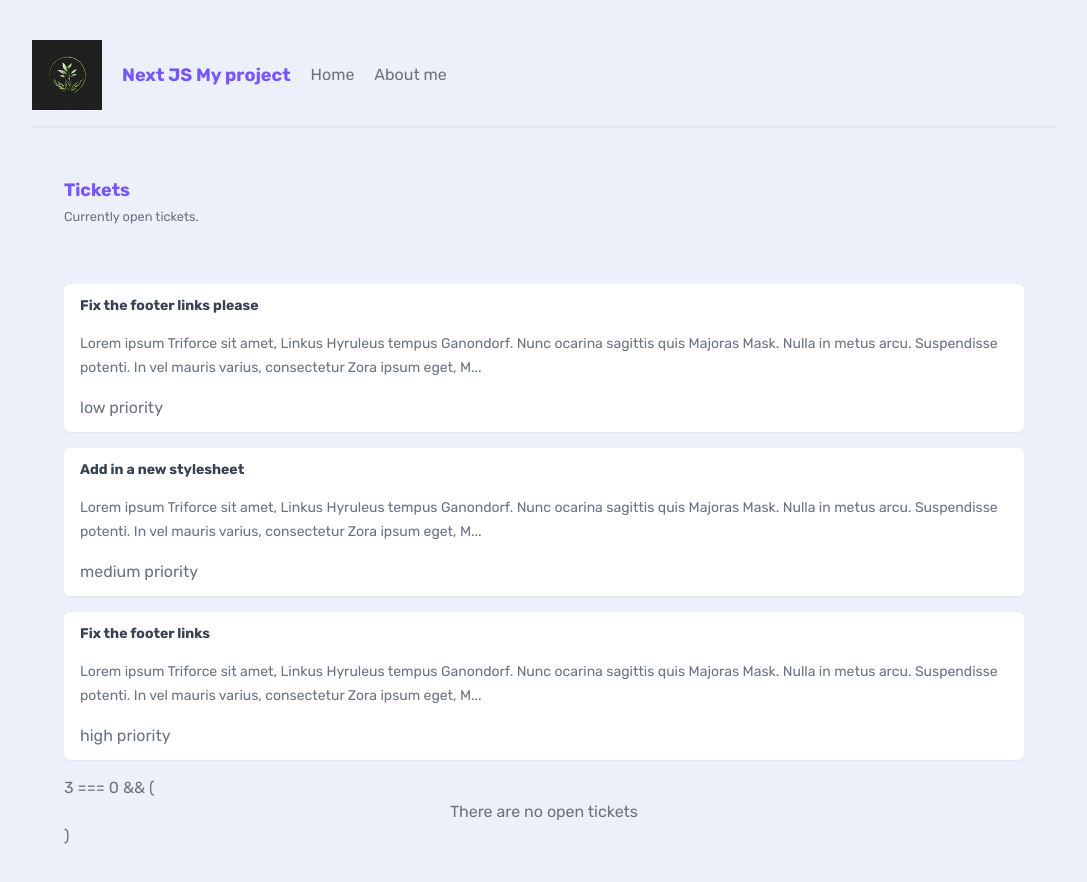
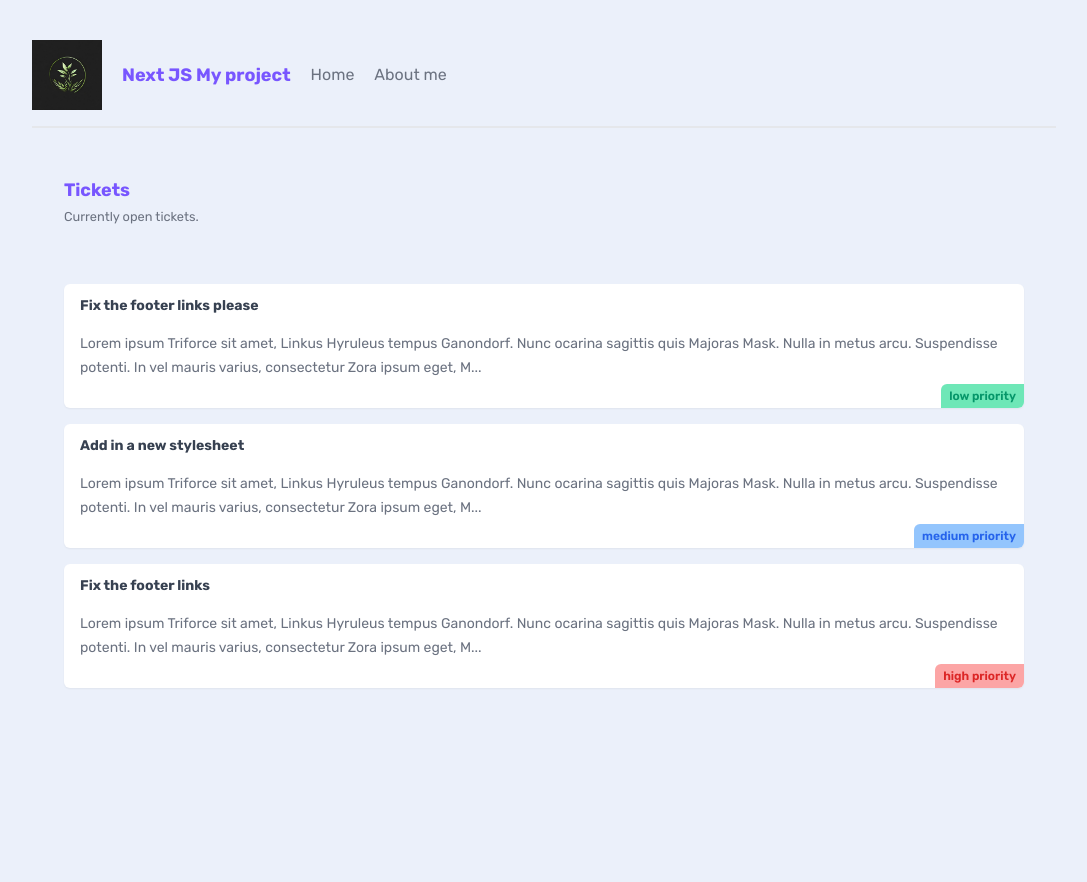
Before and after one commit to nathansolfan/next, a Next.js app: page /tickets in a window 1280 px wide. Shown: the top 882 px of the page, without its empty margins (96-1183 px from the left). After the commit the page ends 800 px from the top, so only its background shows below. Built offline with nearby package versions, Linux system fonts and the light colour scheme; data requests are answered from the project's data file.

Commit message:
Fetching the date from json file we created as placehold for the db

```diff
--- a/app/components/Navbar.jsx
+++ b/app/components/Navbar.jsx
@@ -20,7 +20,7 @@ export default function Navbar() {
     <h1>Next JS My project</h1>
      {/* <Link/> has more options that <a/>  , we import it by typing import Li*/}
      <Link href="/">Home</Link>
-     <Link href="/news">About me</Link>
+     <Link href="/tickets">About me</Link>
      </nav>
   )
 }
--- a/app/tickets/TicketsList.jsx
+++ b/app/tickets/TicketsList.jsx
@@ -7,19 +7,13 @@ import React from "react"
 // its coming from json server
 async function getTickets(){
     // we can add a 2nd argument OBJECT, for revalidation after a certain time
-    const response = await fetch('http://localhost:4000/tickets', {
-        next:{
-            // after 30sec, itll fetch again
-            // setting to 0 the data will never be cached
-            revalidate: 0
-        }
-    })
+    const response = await fetch('http://localhost:4000/tickets')
 
     // grab the data from the response
     // returns a promise so we have to await it
     return response.json()
 }
-
+// add async
 export default async function TicketsList() {
     // we call it down here, since its a promise we need await
     const tickets = await getTickets()
@@ -28,18 +22,18 @@ export default async function TicketsList() {
     <>
     {/* we do a map method, single ticket as argument and use the key=id to give */}
     {tickets.map((ticket) => (
+                // Use parentheses to return JSX
                 <div key={ticket.id} className="card my-5">
                     <h3>{ticket.title}</h3>
-            {/* we use the slice method, basically 200chars */}
                     <p>{ticket.body.slice(0, 200)}...</p>
-            <div className="{`pill ${tickets.priority}`}">
+                    <div className={`pill ${ticket.priority}`}>
                         {ticket.priority} priority
                     </div>
                 </div>
             ))}
-    {tickets.length} === 0 && (
-        <p className="text-center">There are no open tickets</p>
-    )
+            {tickets.length === 0 && (
+                <p className="text-center">There are no open tickets!</p>
+            )}
     </>
   )
 }
--- /dev/null
+++ b/app/tickets/[id]/page.jsx
@@ -0,0 +1,42 @@
+import React from 'react'
+
+// we fetch the single ID
+async function getTicket(id){
+
+    const response = await fetch('http://localhost:4000/tickets' + id, {
+        next:{
+            revalidate: 60
+        }
+    })
+
+    // grab the data from the response
+    // returns a promise so we have to await it
+    return response.json()
+}
+
+// here we create a function TicketDetails and use the
+// use name the page [ID] so nextjs knows its dynamic
+// it`ll be rendered when we go to tickets/id and will always show this page
+// inside we get access to ID, doing so using params, we get it automatically from PROPS
+// the name of the folder [FOLDER / ID] get access to its params
+export default async function TicketDetails({params}) {
+    const ticket = await getTicket(params.id)
+  return (
+    // http://localhost:3000/tickets/1 or any number, even a word
+    <main>
+        <nav>
+            <h2>Ticket Details:</h2>
+            </nav>
+            <div className='card'>
+            {/* we display here the title, inside the {}  */}
+            <h3>{ticket.title}</h3>
+            <small>Created by: {ticket.user_email}</small>
+            <p>{ticket.body}</p>
+            {/* display priority, ike TicketList.jsx */}
+            <div className="{`pill ${ticket.priority}`}">
+                {ticket.priority} priority
+            </div>
+            </div>
+    </main>
+  )
+}
--- /dev/null
+++ b/app/tickets/[id]/page2.jsx
@@ -0,0 +1,9 @@
+import React from 'react'
+
+export default function Page2() {
+  return (
+    <main>
+        <h2>Tickets</h2>
+    </main>
+  )
+}
--- a/app/tickets/page.jsx
+++ b/app/tickets/page.jsx
@@ -4,7 +4,7 @@ import TicketsList from './TicketsList'
 // 1 create _data folder and db.json file, insert "id", "title", "body"
 // 2 open terminal - npm install json-server
 // 3 - json-server  --watch --port 4000 ./_data/db.json
-export default function News() {
+export default function Tickets() {
   return (
     <main>
         <nav>
```
Lines whose indentation alone changed are shown as unchanged.
